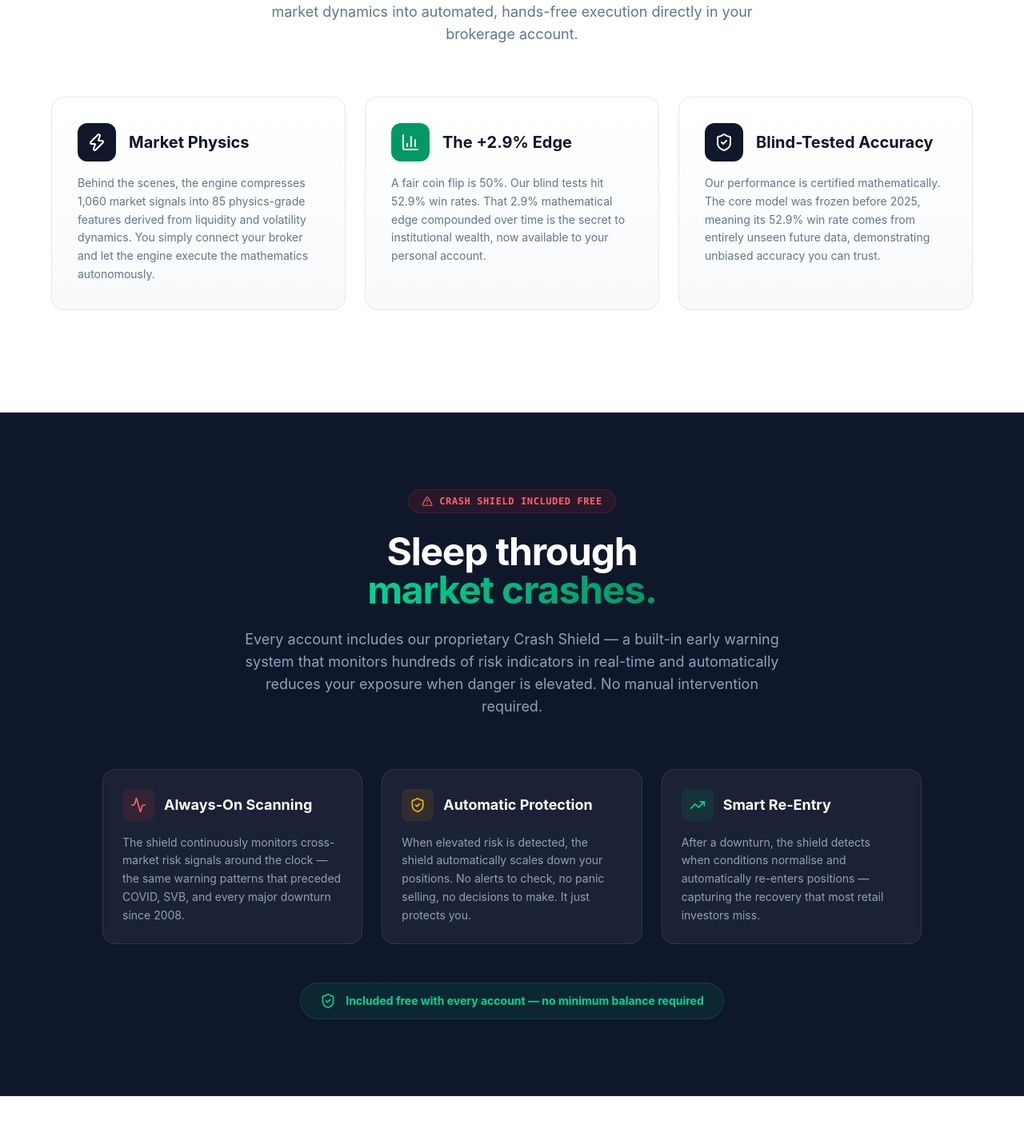
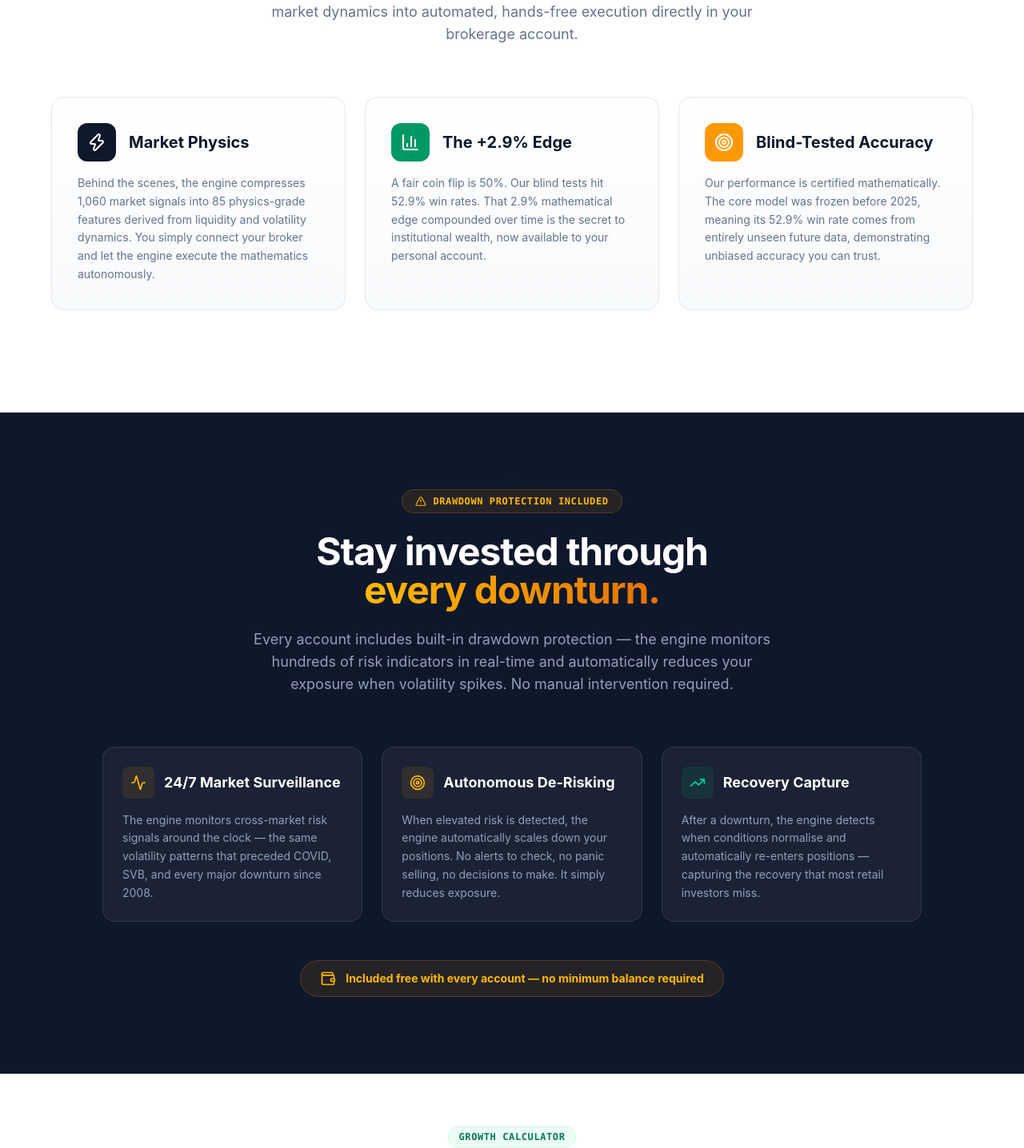
Before and after one commit to selsarraj-create/retinawealth, a Next.js app: page / in a window 1280 px wide. Shown: the part 1200-2636 px from the top of the page at 80% size. Built offline with nearby package versions, Linux system fonts and the light colour scheme.

Commit message:
rebrand: remove antivirus vibe — amber accents, financial icons, drawdown language

```diff
--- a/src/app/(auth)/signup/page.tsx
+++ b/src/app/(auth)/signup/page.tsx
@@ -73,7 +73,7 @@ export default function SignupPage() {
                             <ShieldCheck className="w-5 h-5 text-slate-700" />
                         </div>
                         <div>
-                            <h3 className="text-slate-900 font-bold mb-1">Crash Shield</h3>
+                            <h3 className="text-slate-900 font-bold mb-1">Drawdown Protection</h3>
                             <p className="text-slate-500 text-sm leading-relaxed">The core physics engine actively monitors cross-market risk signals and automatically shields your capital.</p>
                         </div>
                     </div>
--- a/src/app/(marketing)/page.tsx
+++ b/src/app/(marketing)/page.tsx
@@ -2,17 +2,17 @@
 
 import Link from 'next/link';
 import { useState } from 'react';
-import { ShieldCheck, Zap, TrendingUp, CheckCircle, Lock, BarChart3, AlertTriangle, Activity, ChevronDown } from 'lucide-react';
+import { Zap, TrendingUp, CheckCircle, Lock, BarChart3, AlertTriangle, Activity, ChevronDown, Target, LineChart, Wallet } from 'lucide-react';
 import FAQ from '@/components/FAQ';
 import GrowthCalculator from '@/components/GrowthCalculator';
 import TopologicalMesh from '@/components/TopologicalMesh';
 
 const socialProof = [
-  "Blind-Tested Accuracy",
+  "Out-of-Sample Verified",
   "Model Frozen Pre-2025",
   "32,000+ Verified Trades",
   "Proprietary Physics Engine",
-  "Crash Shield Included",
+  "Drawdown Protection Built In",
 ];
 
 export default function MarketingPage() {
@@ -21,22 +21,22 @@ export default function MarketingPage() {
 
   const shieldCards = [
     {
-      icon: <Activity className="w-5 h-5 text-red-400" />,
-      iconBg: 'bg-red-500/10',
-      title: 'Always-On Scanning',
-      text: 'The shield continuously monitors cross-market risk signals around the clock — the same warning patterns that preceded COVID, SVB, and every major downturn since 2008.',
+      icon: <Activity className="w-5 h-5 text-amber-400" />,
+      iconBg: 'bg-amber-500/10',
+      title: '24/7 Market Surveillance',
+      text: 'The engine monitors cross-market risk signals around the clock — the same volatility patterns that preceded COVID, SVB, and every major downturn since 2008.',
     },
     {
-      icon: <ShieldCheck className="w-5 h-5 text-amber-400" />,
+      icon: <Target className="w-5 h-5 text-amber-400" />,
       iconBg: 'bg-amber-500/10',
-      title: 'Automatic Protection',
-      text: 'When elevated risk is detected, the shield automatically scales down your positions. No alerts to check, no panic selling, no decisions to make. It just protects you.',
+      title: 'Autonomous De-Risking',
+      text: 'When elevated risk is detected, the engine automatically scales down your positions. No alerts to check, no panic selling, no decisions to make. It simply reduces exposure.',
     },
     {
       icon: <TrendingUp className="w-5 h-5 text-emerald-400" />,
       iconBg: 'bg-emerald-500/10',
-      title: 'Smart Re-Entry',
-      text: 'After a downturn, the shield detects when conditions normalise and automatically re-enters positions — capturing the recovery that most retail investors miss.',
+      title: 'Recovery Capture',
+      text: 'After a downturn, the engine detects when conditions normalise and automatically re-enters positions — capturing the recovery that most retail investors miss.',
     },
   ];
   return (
@@ -50,10 +50,10 @@ export default function MarketingPage() {
 
         <div className="relative z-20 max-w-6xl mx-auto flex flex-col items-center text-center px-6">
 
-          <div className="inline-flex items-center gap-2 px-4 py-1.5 rounded-full bg-emerald-500/10 border border-emerald-500/30 text-emerald-400 text-xs font-bold font-mono backdrop-blur-md shadow-[0_0_15px_rgba(16,185,129,0.15)]">
+          <div className="inline-flex items-center gap-2 px-4 py-1.5 rounded-full bg-amber-500/10 border border-amber-500/30 text-amber-300 text-xs font-bold font-mono backdrop-blur-md shadow-[0_0_15px_rgba(245,158,11,0.1)]">
             <span className="relative flex h-2 w-2">
-              <span className="animate-ping absolute inline-flex h-full w-full rounded-full bg-emerald-400 opacity-75"></span>
-              <span className="relative inline-flex rounded-full h-2 w-2 bg-emerald-500"></span>
+              <span className="animate-ping absolute inline-flex h-full w-full rounded-full bg-amber-400 opacity-75"></span>
+              <span className="relative inline-flex rounded-full h-2 w-2 bg-amber-400"></span>
             </span>
             RETINA V1.0 ENGINE LIVE
           </div>
@@ -147,10 +147,10 @@ export default function MarketingPage() {
                     A fair coin flip is 50%. Our blind tests hit 52.9% win rates. That 2.9% mathematical edge compounded over time is the secret to institutional wealth, now available to your personal account.
                 </p>
             </div>
-            <div className="group p-8 rounded-2xl bg-gradient-to-b from-white to-slate-50 border border-slate-200 hover:border-emerald-300 hover:shadow-lg hover:shadow-emerald-500/5 transition-all duration-300">
+            <div className="group p-8 rounded-2xl bg-gradient-to-b from-white to-slate-50 border border-slate-200 hover:border-amber-300 hover:shadow-lg hover:shadow-amber-500/5 transition-all duration-300">
                 <div className="flex items-center gap-4 mb-4">
-                  <div className="w-12 h-12 rounded-xl bg-slate-900 flex items-center justify-center flex-shrink-0 group-hover:bg-emerald-600 transition-colors duration-300">
-                    <ShieldCheck className="w-6 h-6 text-white" />
+                  <div className="w-12 h-12 rounded-xl bg-amber-500 flex items-center justify-center flex-shrink-0 group-hover:bg-amber-600 transition-colors duration-300">
+                    <Target className="w-6 h-6 text-white" />
                   </div>
                   <h3 className="text-xl font-bold text-slate-900">Blind-Tested Accuracy</h3>
                 </div>
@@ -165,7 +165,7 @@ export default function MarketingPage() {
           {[
             { icon: <Zap className="w-5 h-5 text-white" />, iconBg: 'bg-slate-900', title: 'Market Physics', text: 'Behind the scenes, the engine compresses 1,060 market signals into 85 physics-grade features derived from liquidity and volatility dynamics. You simply connect your broker and let the engine execute the mathematics autonomously.' },
             { icon: <BarChart3 className="w-5 h-5 text-white" />, iconBg: 'bg-emerald-600', title: 'The +2.9% Edge', text: 'A fair coin flip is 50%. Our blind tests hit 52.9% win rates. That 2.9% mathematical edge compounded over time is the secret to institutional wealth, now available to your personal account.' },
-            { icon: <ShieldCheck className="w-5 h-5 text-white" />, iconBg: 'bg-slate-900', title: 'Blind-Tested Accuracy', text: 'Our performance is certified mathematically. The core model was frozen before 2025, meaning its 52.9% win rate comes from entirely unseen future data, demonstrating unbiased accuracy you can trust.' },
+            { icon: <Target className="w-5 h-5 text-white" />, iconBg: 'bg-amber-500', title: 'Blind-Tested Accuracy', text: 'Our performance is certified mathematically. The core model was frozen before 2025, meaning its 52.9% win rate comes from entirely unseen future data, demonstrating unbiased accuracy you can trust.' },
           ].map((card, i) => (
             <div key={i} className="rounded-2xl bg-gradient-to-b from-white to-slate-50 border border-slate-200 overflow-hidden">
               <button
@@ -188,26 +188,26 @@ export default function MarketingPage() {
         </div>
       </section>
 
-      {/* 3.5 CRASH SHIELD SECTION */}
+      {/* 3.5 DRAWDOWN PROTECTION SECTION */}
       <section className="py-24 px-6 bg-slate-900 relative overflow-hidden">
         <div className="absolute inset-0 opacity-[0.03]">
-          <div className="absolute top-1/2 left-1/2 -translate-x-1/2 -translate-y-1/2 w-[800px] h-[800px] rounded-full border border-emerald-400 animate-ping" style={{ animationDuration: '4s' }}></div>
-          <div className="absolute top-1/2 left-1/2 -translate-x-1/2 -translate-y-1/2 w-[600px] h-[600px] rounded-full border border-emerald-400 animate-ping" style={{ animationDuration: '4s', animationDelay: '1s' }}></div>
-          <div className="absolute top-1/2 left-1/2 -translate-x-1/2 -translate-y-1/2 w-[400px] h-[400px] rounded-full border border-emerald-400 animate-ping" style={{ animationDuration: '4s', animationDelay: '2s' }}></div>
+          <div className="absolute top-1/2 left-1/2 -translate-x-1/2 -translate-y-1/2 w-[800px] h-[800px] rounded-full border border-amber-400 animate-ping" style={{ animationDuration: '4s' }}></div>
+          <div className="absolute top-1/2 left-1/2 -translate-x-1/2 -translate-y-1/2 w-[600px] h-[600px] rounded-full border border-amber-400 animate-ping" style={{ animationDuration: '4s', animationDelay: '1s' }}></div>
+          <div className="absolute top-1/2 left-1/2 -translate-x-1/2 -translate-y-1/2 w-[400px] h-[400px] rounded-full border border-amber-400 animate-ping" style={{ animationDuration: '4s', animationDelay: '2s' }}></div>
         </div>
 
         <div className="max-w-5xl mx-auto relative z-10">
           <div className="text-center space-y-6 mb-16">
-            <div className="inline-flex items-center gap-2 px-4 py-1.5 rounded-full bg-red-500/10 border border-red-500/20 text-red-400 text-xs font-bold font-mono tracking-wider">
+            <div className="inline-flex items-center gap-2 px-4 py-1.5 rounded-full bg-amber-500/10 border border-amber-500/20 text-amber-400 text-xs font-bold font-mono tracking-wider">
               <AlertTriangle className="w-3.5 h-3.5" />
-              CRASH SHIELD INCLUDED FREE
+              DRAWDOWN PROTECTION INCLUDED
             </div>
             <h2 className="text-3xl md:text-5xl font-bold tracking-tight text-white">
-              Sleep through<br />
-              <span className="text-transparent bg-clip-text bg-gradient-to-r from-emerald-400 to-emerald-600">market crashes.</span>
+              Stay invested through<br />
+              <span className="text-transparent bg-clip-text bg-gradient-to-r from-amber-400 to-amber-600">every downturn.</span>
             </h2>
             <p className="text-lg text-slate-400 max-w-2xl mx-auto">
-              Every account includes our proprietary Crash Shield — a built-in early warning system that monitors hundreds of risk indicators in real-time and automatically reduces your exposure when danger is elevated. No manual intervention required.
+              Every account includes built-in drawdown protection — the engine monitors hundreds of risk indicators in real-time and automatically reduces your exposure when volatility spikes. No manual intervention required.
             </p>
           </div>
 
@@ -250,9 +250,9 @@ export default function MarketingPage() {
           </div>
 
           <div className="mt-12 text-center">
-            <div className="inline-flex items-center gap-3 px-6 py-3 rounded-full bg-emerald-500/10 border border-emerald-500/20">
-              <ShieldCheck className="w-5 h-5 text-emerald-400" />
-              <span className="text-emerald-400 font-bold text-sm">Included free with every account — no minimum balance required</span>
+            <div className="inline-flex items-center gap-3 px-6 py-3 rounded-full bg-amber-500/10 border border-amber-500/20">
+              <Wallet className="w-5 h-5 text-amber-400" />
+              <span className="text-amber-400 font-bold text-sm">Included free with every account — no minimum balance required</span>
             </div>
           </div>
         </div>
@@ -344,7 +344,7 @@ export default function MarketingPage() {
                  <Lock className="w-3.5 h-3.5" /> Bank-grade encryption
                </div>
                <div className="flex items-center gap-2 text-xs text-slate-400">
-                 <ShieldCheck className="w-3.5 h-3.5" /> Funds never leave your broker
+                 <Wallet className="w-3.5 h-3.5" /> Funds never leave your broker
                </div>
                <div className="flex items-center gap-2 text-xs text-slate-400">
                  <CheckCircle className="w-3.5 h-3.5" /> Cancel anytime, no lock-in
--- a/src/app/(marketing)/risk/page.tsx
+++ b/src/app/(marketing)/risk/page.tsx
@@ -32,8 +32,8 @@ export default function RiskPage() {
         </section>
 
         <section>
-          <h2 className="text-xl font-bold text-slate-900 mb-3">4. Crash Shield Limitations</h2>
-          <p className="text-slate-600 leading-relaxed">The Crash Shield feature is designed to reduce exposure during periods of elevated market risk. However, it is not a guarantee against losses. The shield may not activate quickly enough during sudden market dislocations, may produce false signals, or may reduce exposure prematurely during normal market fluctuations.</p>
+          <h2 className="text-xl font-bold text-slate-900 mb-3">4. Drawdown Protection Limitations</h2>
+          <p className="text-slate-600 leading-relaxed">The Drawdown Protection feature is designed to reduce exposure during periods of elevated market risk. However, it is not a guarantee against losses. The system may not react quickly enough during sudden market dislocations, may produce false signals, or may reduce exposure prematurely during normal market fluctuations.</p>
         </section>
 
         <section>
--- a/src/components/FAQ.tsx
+++ b/src/components/FAQ.tsx
@@ -17,8 +17,8 @@ const faqs = [
     answer: "There is no minimum investment — you can start with any amount in your brokerage account. We do enforce a $500,000 maximum per account. This is a deliberate choice: RETINA was built for everyday retail investors, not Wall Street. Capping account sizes protects our signal quality and ensures the edge remains accessible to the people who need it most."
   },
   {
-    question: "How does the system protect my capital during a crash?",
-    answer: "The core physics engine continuously tracks covariance anomalies across global equities. If it detects severe structural instability pointing to a market crash, the engine automatically halts high-risk trades or rotates into safe-haven assets to shield your capital."
+    question: "How does the system protect my capital during a downturn?",
+    answer: "The core physics engine continuously tracks covariance anomalies across global equities. If it detects severe structural instability pointing to a market downturn, the engine automatically halts high-risk trades or rotates into safe-haven assets to limit your drawdown."
   },
   {
     question: "Is my money held by RETINA?",
```
